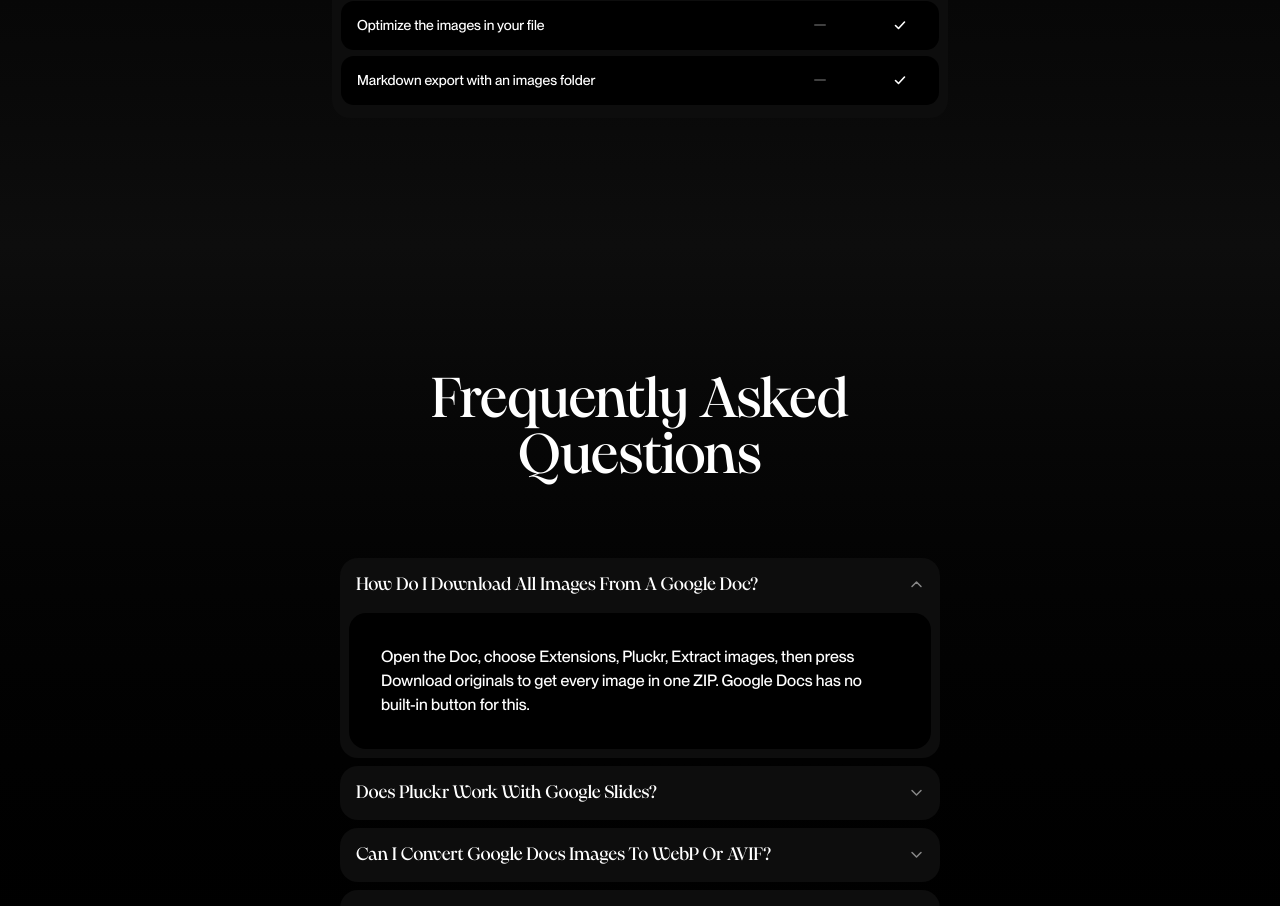
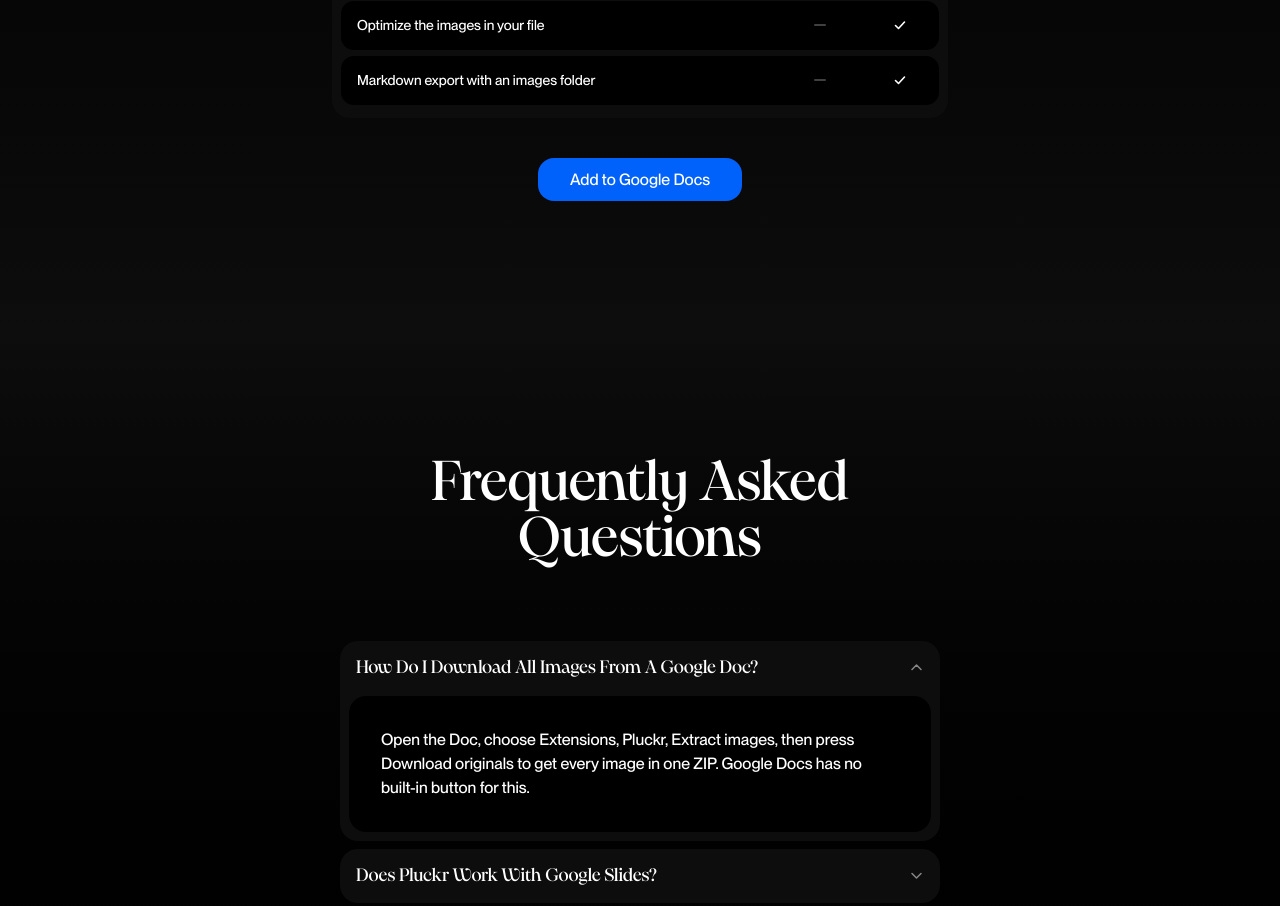
Before and after one commit to nomanwebflow/pluckr, a Next.js app in the folder landing/: page / in a window 1280 px wide. Shown: the part 6460-7366 px from the top of the page. Built offline with nearby package versions, Linux system fonts and the light colour scheme.

Commit message:
Price: CTA under the comparison table
Co-Authored-By: Claude Sonnet 5.5 <noreply@anthropic.com>

```diff
--- a/landing/src/components/price.tsx
+++ b/landing/src/components/price.tsx
@@ -1,3 +1,5 @@
+import { CtaButton } from "@/components/cta-button";
+
 // Plans and the comparison table follow docs/site-copy.md (pricing page copy).
 const plans = [
   { name: "Free", price: "Free", note: ["Up to 50 images, lifetime."] },
@@ -127,6 +129,10 @@ export function Price() {
             </tbody>
           </table>
         </div>
+
+        <div className="flex justify-center pt-6">
+          <CtaButton />
+        </div>
       </div>
     </section>
   );
```
